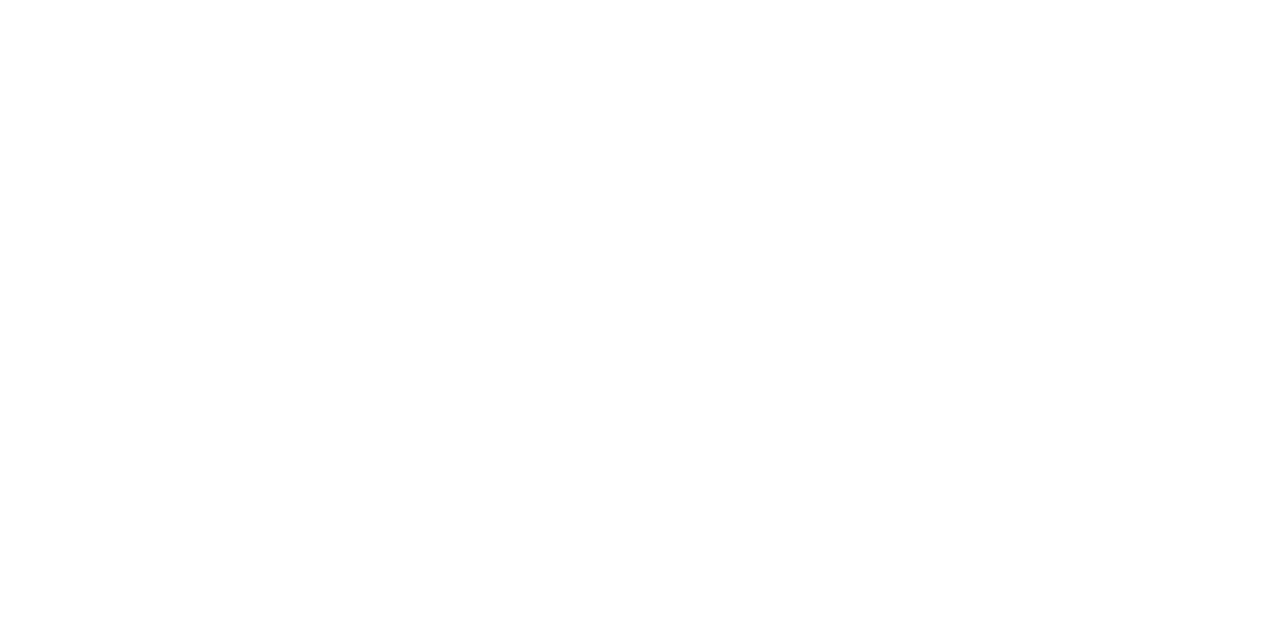
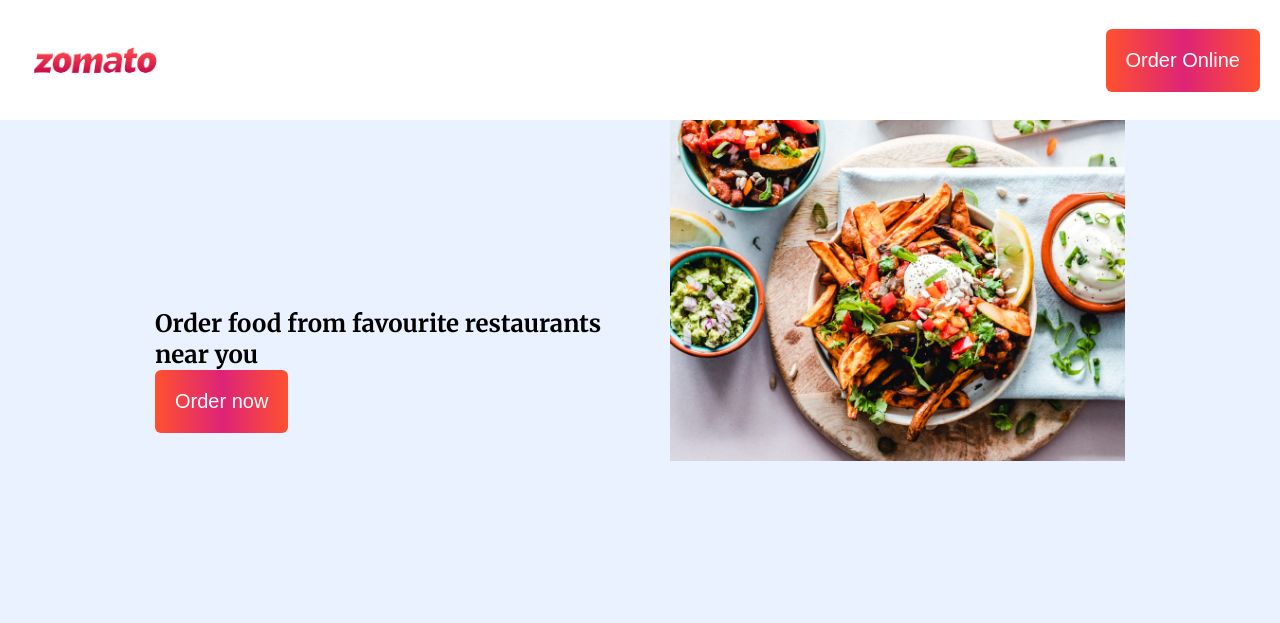
Before and after one commit to Chiranjeevi2416/LandingPage, a plain HTML site: page index.html in a window 1280 px wide. Drawn offline with Linux system fonts and the light colour scheme.

Commit message:
add navbar and hero conatiner

```diff
--- a/index.html
+++ b/index.html
@@ -4,9 +4,33 @@
     <meta charset="UTF-8" />
     <meta http-equiv="X-UA-Compatible" content="IE=edge" />
     <meta name="viewport" content="width=device-width, initial-scale=1.0" />
+    <link rel="preconnect" href="https://fonts.googleapis.com">
+    <link rel="stylesheet" href="style.css">
+<link rel="preconnect" href="https://fonts.gstatic.com" crossorigin>
+<link href="https://fonts.googleapis.com/css2?family=Merriweather:ital,wght@0,300;0,400;0,700;0,900;1,300;1,400;1,700;1,900&display=swap" rel="stylesheet">
     <title>Document</title>
 </head>
 <body>
-
+    <header>
+        <nav class="navbar">
+            <div class="navbar__brand">
+                <img src="./assets/logo.png" alt="Logo" class="navbar__logo" />
+            </div>
+            <div class="navbar__nav__items">
+                <button class="nav__item button__primary">Order Online</button>
+            </div>
+        </nav>
+    </header>
+    <main class="container">
+        <section class="Hero__container">
+            <div class="Hero__image__container">
+                <img src="./assets/hero.jpg" class="hero__image" alt="hero image">
+            </div>
+            <div>
+                <h1>Order food from favourite restaurants near you</h1>
+                <button class="button__primary">Order now</button>
+            </div>
+        </section>
+    </main>
 </body>
 </html>
--- a/style.css
+++ b/style.css
@@ -0,0 +1,116 @@
+*{
+    margin: 0;
+    padding: 0;
+    box-sizing: border-box;
+}
+
+body{
+    font-family: Merriweather, sans-serif;
+    background-color: #ebf2ff;
+
+}
+
+.button__primary{
+    color: white;
+background-image: linear-gradient(
+    to right,
+    #ff512f 0%,
+    #dd2476 51%,
+    #ff512f 100%
+);
+
+border-radius: 6px;
+border: none;
+padding: 20px;
+font-size: 20px;
+
+}
+
+.navbar{
+
+    display: flex;
+    flex-wrap: wrap;
+    justify-content: space-between;
+    padding: 5px 20px;
+    align-items: center;
+    background-color: white;
+}
+.navbar__brand{
+    height: 100px;
+    width: 140px;
+}
+
+.navbar__logo{
+    height: 100%;
+    width: 100%;
+}
+
+.nav__item{
+    padding: 16px;
+    font-size: 16px;
+
+}
+
+.container{
+    width: 100%;
+    margin: 0 auto;
+    padding: 0 15px;
+}
+
+.Hero__container{
+    display: flex;
+        flex-direction: row-reverse;
+        align-items: center;
+        width: 100%;
+        justify-content: space-between;
+        gap: 10px;
+
+}
+
+.Hero__image__container{
+    width: 100%;
+}
+
+.hero__image{
+    width: 100%;
+}
+
+
+
+
+
+
+
+@media(min-width:768px){
+    .navbar{
+        justify-content: space-between;
+        padding: 10px 20px;
+    }
+    .navbar__brand{
+        height: 100px;
+        width: 150px;
+}
+.nav__item{
+    padding: 20px;
+    font-size: 20px;
+
+    }
+    .Hero__container{
+        display: flex;
+        flex-direction: row-reverse;
+        align-items: center;
+}
+
+@media(min-width:1020px){
+    .container{
+        max-width: 1000px;
+    }
+ .Hero__image__container{
+     width: 500px;
+     height: 500px;
+ }
+}
+
+@media(min-width:1400px){
+
+}
```
